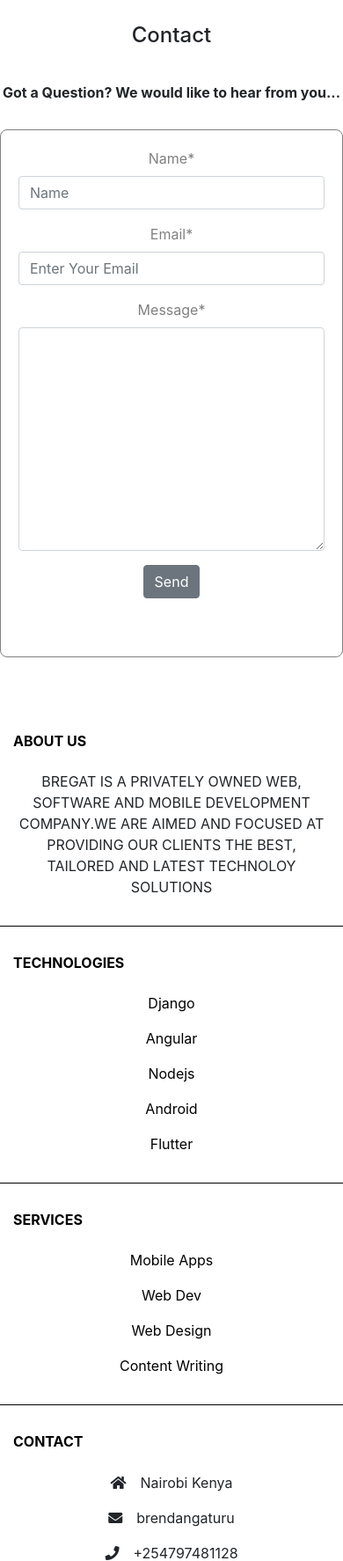
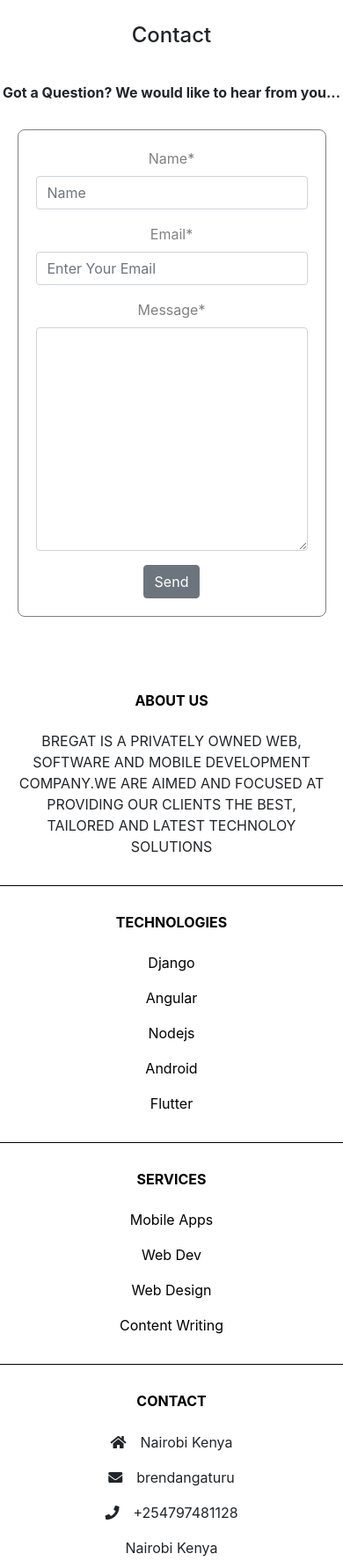
Before and after one commit to brendangaturu/Brendan_Website, a Django app: page /contact/ in a window 390 px wide. Shown: the part 804-2578 px from the top of the page at 88% size. Run offline with Django 3.2, Linux system fonts and the light colour scheme; some libraries are stand-ins or nearby versions; some web fonts are replaced.

Commit message:
contact page responsiveness

```diff
--- a/static/css/base.css
+++ b/static/css/base.css
@@ -263,27 +263,53 @@
 }
 
 @media screen and (max-width: 600px) {
+
     .email {
-        width:100%;
-        }
+        display: block;
+        width:90%;
+        height: auto;
+     }
+
     h6 {
         text-align: center;
     }
 
+    form {
+        height: auto;
+    }
+
+    figure {
+        height: 25%;
+    }
 }
+
 
 @media only screen and ( min-width: 600px) {
 
     }
 
 @media only screen and (min-width: 768px;) {
+       h6 .text-uppercase {
+        text-align: left;
+
+    }
+
 
 }
 
 @media only screen and (min-width: 992px;) {
+    h6 .text-uppercase {
+        text-align: left;
+
+    }
 
 }
 
 @media only screen and(min-width:1200px;) {
 
+    h6 .text-uppercase {
+        text-align: left;
+
+    }
+
 }
--- a/templates/base.html
+++ b/templates/base.html
@@ -93,7 +93,7 @@
 
                 <!-- Grid column -->
                 <div class="col-md-3 col-lg-3 col-xl-3 mx-auto mt-3">
-                    <h6 class="text-uppercase mb-4 font-weight-bold text-left">About Us</h6>
+                    <h6 class="text-uppercase mb-4 font-weight-bold ">About Us</h6>
                     <p>BREGAT IS A PRIVATELY OWNED WEB, SOFTWARE AND MOBILE DEVELOPMENT COMPANY.WE ARE AIMED AND FOCUSED AT PROVIDING OUR CLIENTS THE BEST, TAILORED AND LATEST TECHNOLOY SOLUTIONS</p>
                 </div>
 
@@ -101,7 +101,7 @@
 
                 <!-- Grid Column -->
                 <div class="col-md-2 col-lg-2 col-xl-2 mx-auto mt-3">
-                    <h6 class="text-uppercase mb-4 font-weight-bold text-left">Technologies</h6>
+                    <h6 class="text-uppercase mb-4 font-weight-bold ">Technologies</h6>
                     <p>
                         <a href="">Django</a>
                     </p>
@@ -123,7 +123,7 @@
 
                 <!-- Grid Column -->
                 <div class="col-md-2 col-lg-2 col-xl-2 mx-auto mt-3">
-                    <h6 class="text-uppercase mb-4 font-weight-bold text-left">Services</h6>
+                    <h6 class="text-uppercase mb-4 font-weight-bold ">Services</h6>
                     <p>
                         <a href="">Mobile Apps</a>
                     </p>
@@ -145,7 +145,7 @@
 
                 <!-- Grid Column -->
                 <div class="col-md-2 col-lg-2 col-xl-2 mx-auto mt-3" >
-                    <h6 class="text-uppercase mb-4 font-weight-bold text-left">Contact</h6>
+                    <h6 class="text-uppercase mb-4 font-weight-bold " style="@ media screen and(max-width">Contact</h6>
                     <p>
                         <i class="fas fa-home mr-3"></i>Nairobi Kenya
                     </p>
--- a/templates/services.html
+++ b/templates/services.html
@@ -1,4 +1,4 @@
-{% extends 'base.html' %}
+                                                                    {% extends 'base.html' %}
 
 {% block content %}
 
```
